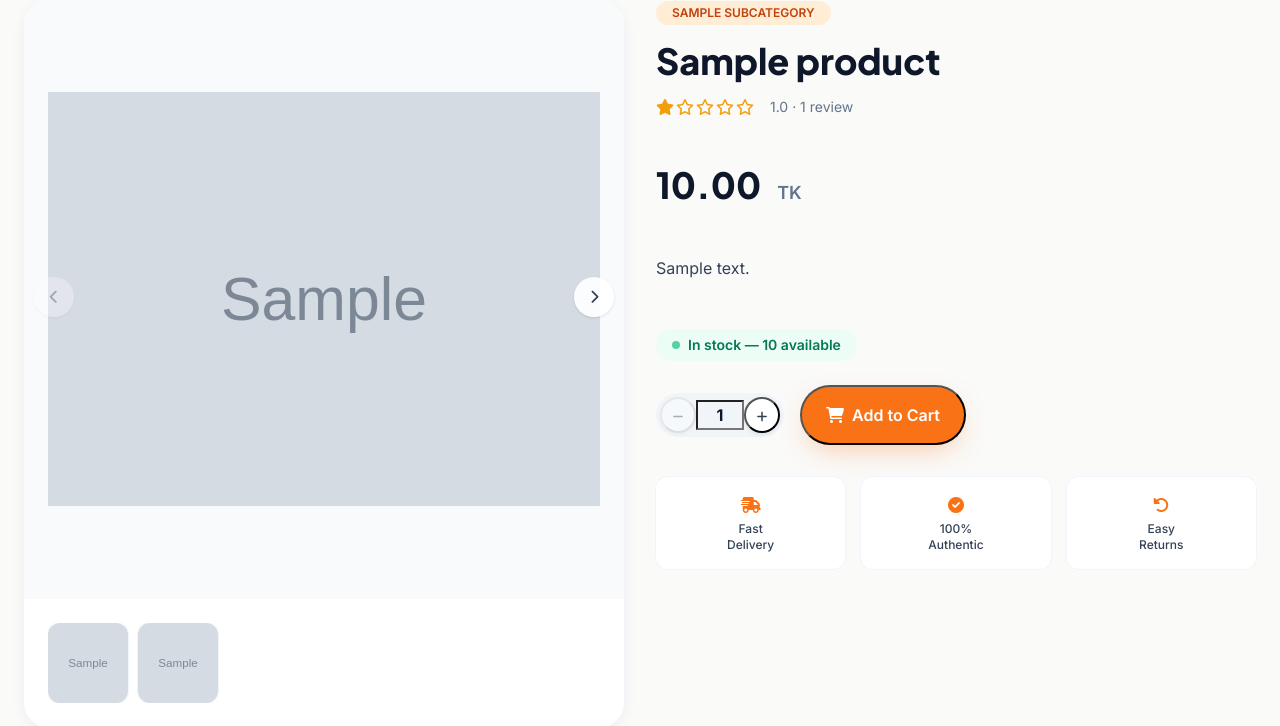
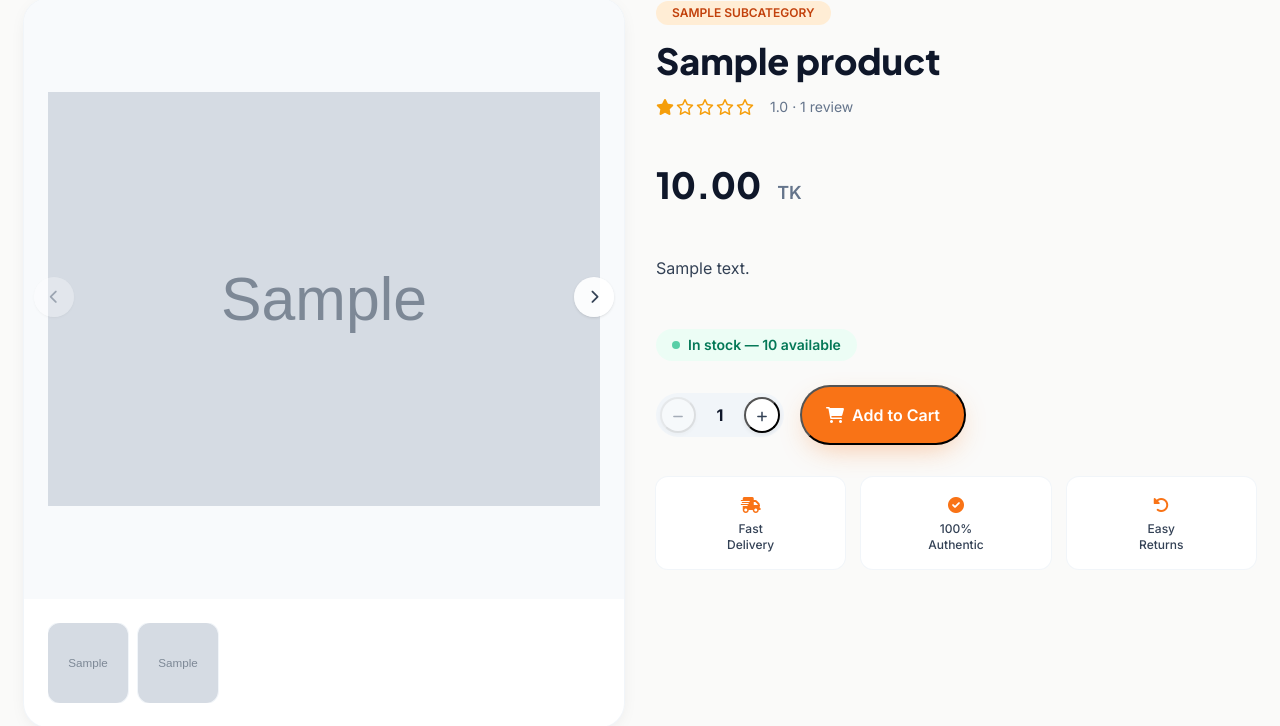
Before and after one commit to RahatGithub/ameaozon, a Django app: a page that uses templates/store/product_detail.html in a window 1280 px wide. Shown: the part 149-875 px from the top of the page. Run offline with Django 5.2, Linux system fonts and the light colour scheme; tables that the repository leaves empty hold one stand-in row (values such as "Sample post"); grey boxes marked "Sample" are stand-in pictures; some libraries are stand-ins or nearby versions.

Commit message:
fix(ui): remove default browser border from quantity input on product detail page

```diff
--- a/templates/store/product_detail.html
+++ b/templates/store/product_detail.html
@@ -124,7 +124,7 @@
             <button type="button" @click="if(qty>1) qty--" class="w-9 h-9 rounded-full bg-white shadow-sm text-ink-700 hover:bg-brand-500 hover:text-white transition disabled:opacity-40 disabled:hover:bg-white disabled:hover:text-ink-700" :disabled="qty <= 1">
               <i class="fas fa-minus text-xs"></i>
             </button>
-            <input type="number" name="quantity" x-model.number="qty" min="0" :max="max" class="w-12 bg-transparent text-center font-bold text-ink-900 outline-none [appearance:textfield] [&::-webkit-outer-spin-button]:appearance-none [&::-webkit-inner-spin-button]:appearance-none" readonly>
+            <input type="number" name="quantity" x-model.number="qty" min="0" :max="max" class="w-12 bg-transparent text-center font-bold text-ink-900 border-0 outline-none [appearance:textfield] [&::-webkit-outer-spin-button]:appearance-none [&::-webkit-inner-spin-button]:appearance-none" readonly>
             <button type="button" @click="if(qty<max) qty++" class="w-9 h-9 rounded-full bg-white shadow-sm text-ink-700 hover:bg-brand-500 hover:text-white transition disabled:opacity-40 disabled:hover:bg-white disabled:hover:text-ink-700" :disabled="qty >= max">
               <i class="fas fa-plus text-xs"></i>
             </button>
```
